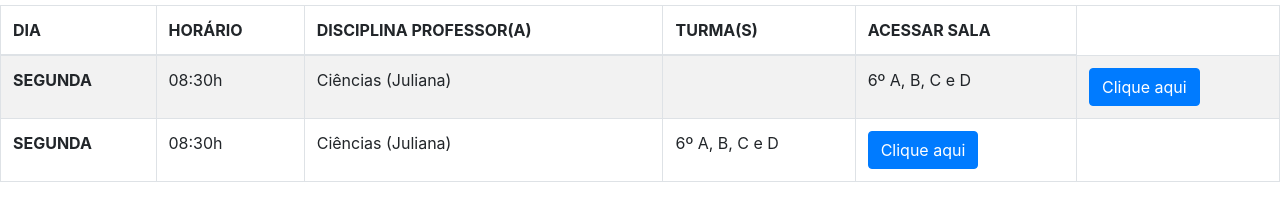
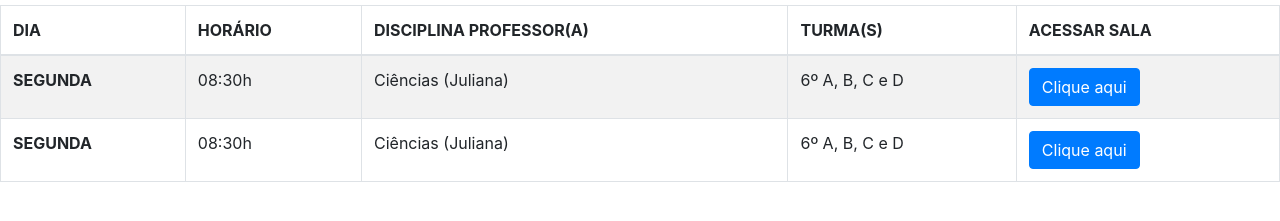
Before and after one commit to cemocoliveira/cemocoliveira.github.io, a plain HTML site: page index.html in a window 1280 px wide. Shown: the part 51-272 px from the top of the page. Drawn offline with nearby package versions, Linux system fonts and the light colour scheme.

Commit message:
Add files via upload

```diff
--- a/index.html
+++ b/index.html
@@ -6,7 +6,7 @@
 				<meta name="viewport" content="width=device-width, initial-scale=1, shrink-to-fit=no">
 					<!-- Bootstrap CSS -->
 					<link rel="stylesheet" href="https://stackpath.bootstrapcdn.com/bootstrap/4.5.2/css/bootstrap.min.css" integrity="sha384-JcKb8q3iqJ61gNV9KGb8thSsNjpSL0n8PARn9HuZOnIxN0hoP+VmmDGMN5t9UJ0Z" crossorigin="anonymous">
-						<title>Hello, world!</title>
+						<title>Horários e links das aulas</title>
 					</head>
 					<body>
 						<h1>Hello, world!</h1>
@@ -25,7 +25,6 @@
 									<th scope="row">SEGUNDA</th>
 									<td>08:30h</td>
 									<td>Ciências (Juliana)</td>
-									<td></td>
 									<td>6º A, B, C e D</td>
 									<td><button type="button" class="btn btn-primary">Clique aqui</button></td>
 								</tr>
```
